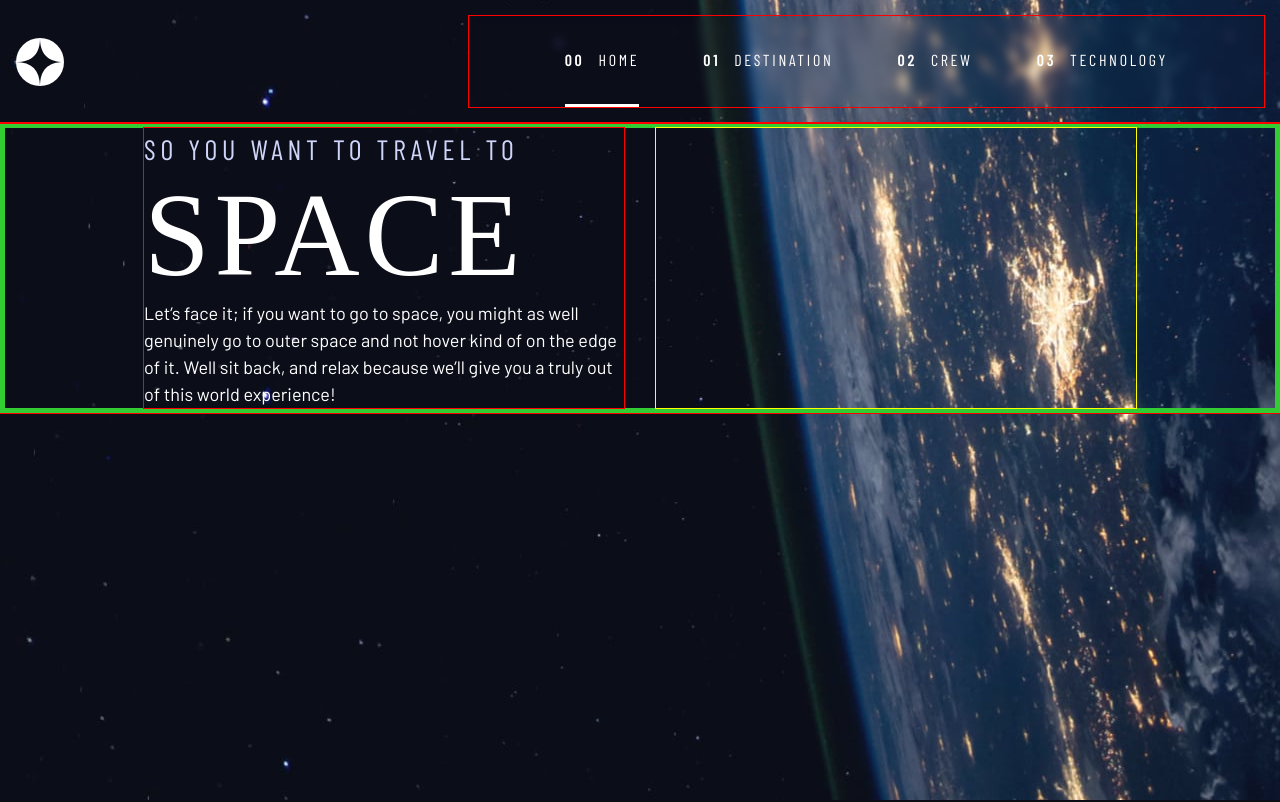
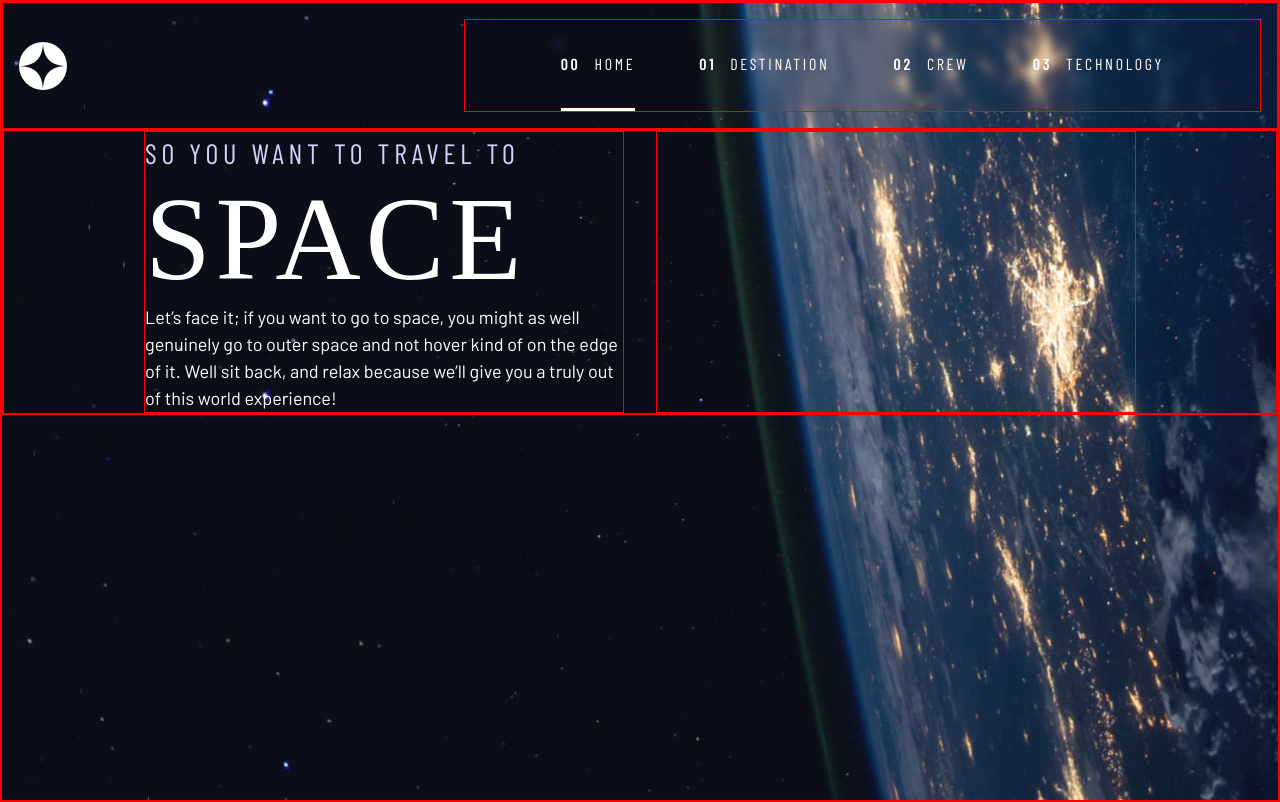
Before and after one commit to riwepo/fem-space-tourism-website, a React (Create React App) app: page / in a window 1280 px wide. Built offline with nearby package versions, Linux system fonts and the light colour scheme; a web font is replaced by a local one.

Commit message:
remove debuggin borders

```diff
--- a/src/index.css
+++ b/src/index.css
@@ -145,7 +145,6 @@ select {
 }
 
 .grid-container {
-  border: 5px solid limegreen;
   display: grid;
 }
 
@@ -160,12 +159,10 @@ select {
 
   .grid-container > *:first-child {
     grid-column: 2;
-    outline: 1px solid red;
   }
 
   .grid-container > *:last-child {
     grid-column: 3;
-    outline: 1px solid yellow;
   }
 }
 
@@ -314,28 +311,19 @@ html {
 }
 
 body {
-  /* desktop, tablet */
-  /* font-size: 62.5%; */
-  /* mobile */
-  /* font-size: 33.3%; */
-  /* font-size: 5%; */
-  /* background-color: var(--clr-black); */
-
   font-family: var(--ff-sans-normal);
   font-size: var(--fs-400);
   background-color: rgb(var(--clr-black));
   color: rgb(var(--clr-white));
   line-height: 1.5;
   min-height: 100vh;
-
-  outline: solid 1px blue;
 }
 
 /* for debugging */
 div,
 header,
 nav {
-  outline: solid 1px red;
+  border: solid 1px red;
 }
 
 h1,
```
